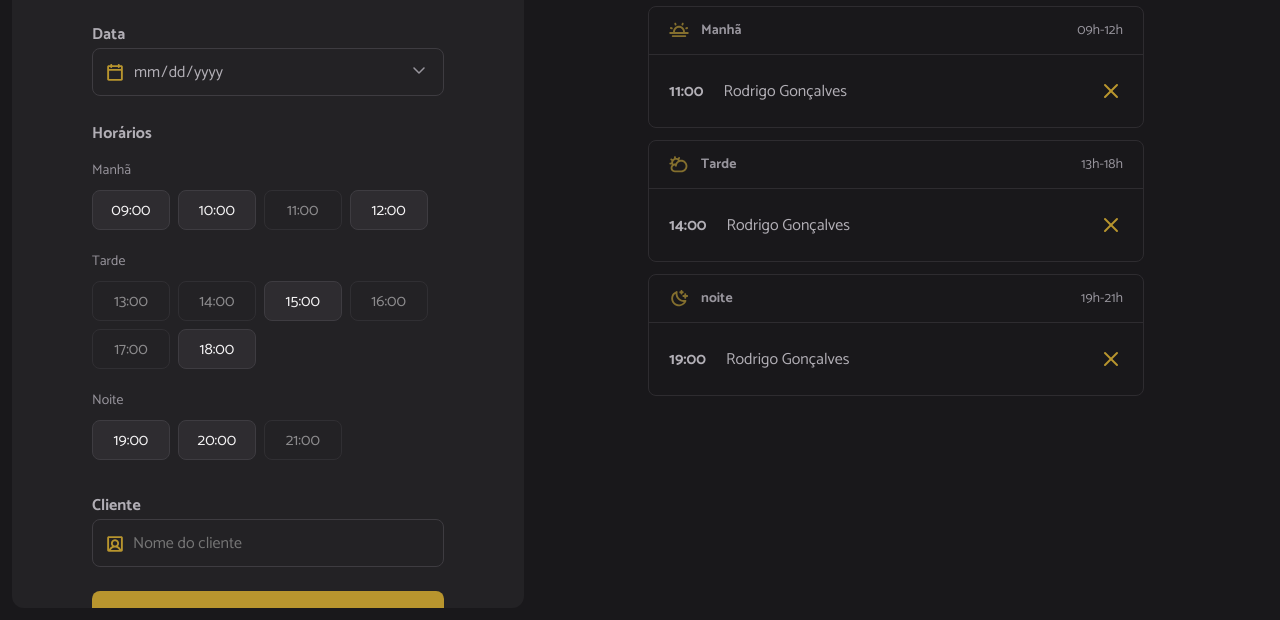
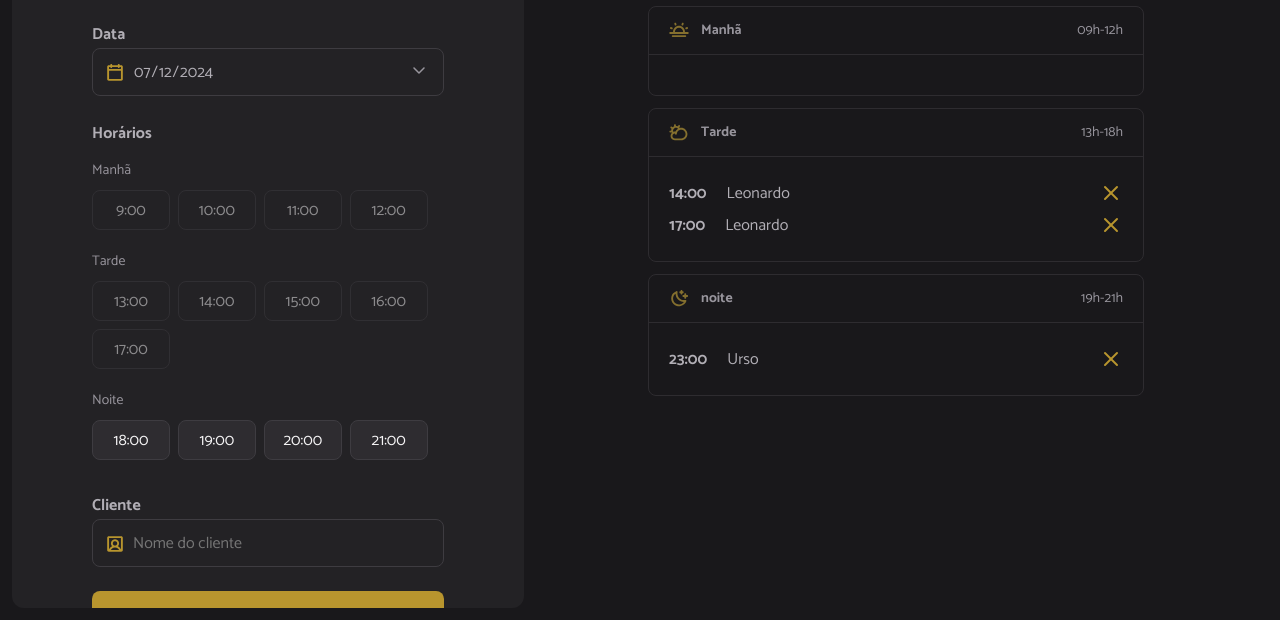
Before and after one commit to leodolago/hairday, a website built with webpack: page index.html in a window 1280 px wide. Shown: the part 180-800 px from the top of the page. Built offline with nearby package versions, Linux system fonts and the light colour scheme; data requests are answered from the project's data file.

Commit message:
Add schedule render

```diff
--- a/server.json
+++ b/server.json
@@ -1,3 +1,29 @@
 {
-  "schedules": []
+  "schedules": [
+    {
+      "id": 1720786743137,
+      "name": "Leonardo",
+      "when": "2024-07-12T14:00:00.000Z"
+    },
+    {
+      "id": 1720802496717,
+      "name": "Leonardo",
+      "when": "2024-07-12T17:00:00.000Z"
+    },
+    {
+      "id": 1720804144137,
+      "name": "Urso",
+      "when": "2024-07-12T23:00:00.000Z"
+    },
+    {
+      "id": 1720804774969,
+      "name": "Urso",
+      "when": "2024-07-13T13:00:00.000Z"
+    },
+    {
+      "id": 1720805027125,
+      "name": "Alex",
+      "when": "2024-07-13T17:00:00.000Z"
+    }
+  ]
 }
--- a/src/main.js
+++ b/src/main.js
@@ -7,3 +7,9 @@ import "./libs/dayjs.js"
 import "./styles/global.css"
 import "./styles/form.css"
 import "./styles/schedule.css"
+
+// JS
+import "./modules/form/submit.js"
+import "./modules/page-load.js"
+
+import "./modules/form/date-change.js"
--- /dev/null
+++ b/src/modules/form/date-change.js
@@ -0,0 +1,7 @@
+import { schedulesDay } from "../schedules/load"
+
+// Seleciona o input de data.
+const selectedDate = document.getElementById("date")
+
+// Recarrega a lista de horários quando o input de data mudar.
+selectedDate.onchange = () => schedulesDay()
--- /dev/null
+++ b/src/modules/form/hours-click.js
@@ -0,0 +1,16 @@
+export function hoursClick() {
+  const hours = document.querySelectorAll(".hour-available")
+
+  hours.forEach((available) => {
+    available.addEventListener("click", (selected) => {
+      // Remove a classe hour-selected de todos as li não selecionadas.
+      hours.forEach((hour) => {
+        hour.classList.remove("hour-selected")
+      })
+
+      // Adiciona a classe na li clicada.
+      selected.target.classList.add("hour-selected")
+    })
+  })
+
+}
--- /dev/null
+++ b/src/modules/form/hours-load.js
@@ -0,0 +1,59 @@
+import { openingHours } from "../../utils/opening-hours.js"
+import dayjs from "dayjs"
+import { hoursClick } from "./hours-click.js"
+
+const hours = document.getElementById("hours")
+
+export function hoursLoad({ date, dailySchedules }) {
+  // Limpa a lista de horários.
+  hours.innerHTML = ""
+
+  // Obteém a lista de horários ocupados
+  const unavaliableHours = dailySchedules.map((schedule) =>
+    dayjs(schedule.when).format("HH:mm")
+  )
+
+  const opening = openingHours.map((hour) => {
+    // Recupera somente a hora.
+    const [scheduleHour] = hour.split(":",)
+
+    // Verifica está no pasado
+    const isHourPast = dayjs(date).add(scheduleHour, "hour").isBefore(dayjs())
+
+    const available = !unavaliableHours.includes(hour) && !isHourPast
+    return {
+      hour,
+      available,
+    }
+  })
+
+  // Renderiza os horários
+  opening.forEach(({ hour, available }) => {
+    const li = document.createElement("li")
+    li.classList.add("hour")
+    li.classList.add(available ? "hour-available" : "hour-unavailable")
+
+    li.textContent = hour
+
+    if (hour === "9:00") {
+      hourHeaderAdd("Manhã")
+    } else if (hour === "13:00") {
+      hourHeaderAdd("Tarde")
+    } else if (hour === "18:00") {
+      hourHeaderAdd("Noite")
+    }
+
+    hours.append(li)
+  })
+
+  // Adiciona evento de click nos horários disponíveis.
+  hoursClick()
+}
+
+function hourHeaderAdd(title) {
+  const header = document.createElement("li")
+  header.classList.add("hour-period")
+  header.textContent = title
+
+  hours.append(header)
+}
--- /dev/null
+++ b/src/modules/form/submit.js
@@ -0,0 +1,61 @@
+import dayjs from "dayjs"
+
+import { scheduleNew } from "../../services/schedule-new.js"
+import { schedulesDay } from "../schedules/load.js"
+
+const form = document.querySelector("form")
+const selectedDate = document.getElementById("date")
+const clientName = document.getElementById("client")
+
+// Data de hoje para o input.
+const inputToday = dayjs(new Date()).format("YYYY-MM-DD")
+// Carrega a data atual.
+selectedDate.value = inputToday
+
+// Define a data mínima como sendo a data atual.
+selectedDate.min = inputToday
+
+form.onsubmit = async (event) => {
+  event.preventDefault()
+
+  try {
+    // Recuperando nome do cliente.
+    const name = clientName.value.trim()
+
+    if (!name) {
+      return alert("Informe o nome do cliente!")
+    }
+
+    // Recupera o horário selecionado.
+    const hourSelected = document.querySelector(".hour-selected")
+
+    if (!hourSelected) {
+      return alert("Selecione a hora.")
+    }
+
+    // Recuperar somente a hora
+    const [hour] = hourSelected.innerText.split(":")
+
+    // Inserir a hora na data
+    const when = dayjs(selectedDate.value).add(hour, "hour")
+
+    // Gera um ID
+    const id = new Date().getTime()
+
+    // Faz o agendamento.
+    await scheduleNew({
+      id,
+      name,
+      when
+    })
+
+    //Recarrega os agendamentos
+    await schedulesDay()
+
+    clientName.value = ""
+
+  } catch (error) {
+    aler("Não foi possível realizar o agendamento.")
+    console.log(error)
+  }
+}
--- /dev/null
+++ b/src/modules/page-load.js
@@ -0,0 +1,5 @@
+import { schedulesDay } from "./schedules/load.js"
+
+document.addEventListener("DOMContentLoaded", function () {
+  schedulesDay()
+})
--- /dev/null
+++ b/src/modules/schedules/load.js
@@ -0,0 +1,20 @@
+import { scheduleFetchByDay } from "../../services/schedule-fetch-by-day.js"
+import { hoursLoad } from "../form/hours-load.js"
+import { scheduleShow } from "../schedules/show.js"
+
+// Seleciona o input de data.
+const selectedDate = document.getElementById("date")
+
+export async function schedulesDay() {
+  // Obtém a data no input.
+  const date = selectedDate.value
+
+  // Busca na API os agendamentos.
+  const dailySchedules = await scheduleFetchByDay({ date })
+
+  // Exibe os agendamentos
+  scheduleShow({ dailySchedules })
+
+  // Horários disponíveis.
+  hoursLoad({ date, dailySchedules })
+}
--- /dev/null
+++ b/src/modules/schedules/show.js
@@ -0,0 +1,52 @@
+import dayjs from "dayjs"
+
+// Seleciona as sessões manhã, tarde e noite.
+const periodMorning = document.getElementById("period-morning")
+const periodAfternoon = document.getElementById("period-afternoon")
+const periodNight = document.getElementById("period-night")
+
+export function scheduleShow({ dailySchedules }) {
+  try {
+    // Limpa as listas.
+    periodMorning.innerHTML = ""
+    periodAfternoon.innerHTML = ""
+    periodNight.innerHTML = ""
+
+    // renderiza os agendamentos por período.
+    dailySchedules.forEach((schedule) => {
+      const item = document.createElement("li")
+      const time = document.createElement("strong")
+      const name = document.createElement("span")
+
+      // Adiciona o id do agendamento.
+      item.setAttribute("data-id", schedule.id)
+      time.textContent = dayjs(schedule.when).format("HH:mm")
+      name.textContent = schedule.name
+
+      // Cria icone de cancelar o agendamento.
+      const cancelIcon = document.createElement('img')
+      cancelIcon.classList.add("cacel-icon")
+      cancelIcon.setAttribute("src", "./src/assets/cancel.svg")
+      cancelIcon.setAttribute("alt", "Cancelar")
+
+      // Adiciona o tempo o nome e o ícone no item.
+      item.append(time, name, cancelIcon)
+
+      // Obtém somente a hora.
+      const hour = dayjs(schedule.when).hour()
+
+      // Renderiza o agendamento no sessão(manhã, tarde e noite).
+      if(hour <= 12) {
+        periodMorning.appendChild(item)
+      } else if(hour > 12 && hour <= 18) {
+        periodAfternoon.appendChild(item)
+      } else {
+        periodNight.appendChild(item)
+      }
+    });
+
+  } catch (error) {
+    console.log(error)
+    alert("Não foi possível exibir os agendamentos")
+  }
+}
--- /dev/null
+++ b/src/services/api-config.js
@@ -0,0 +1,3 @@
+export const apiConfig = {
+  baseURL: "http://localhost:3333",
+}
--- /dev/null
+++ b/src/services/schedule-fetch-by-day.js
@@ -0,0 +1,22 @@
+import dayjs from "dayjs"
+import { apiConfig } from "./api-config.js"
+
+export async function scheduleFetchByDay({ date}) {
+  try {
+    // Faz a requisição.
+    const response = await fetch(`${apiConfig.baseURL}/schedules`)
+
+    // Convert para JSON.
+    const data = await response.json()
+
+    // Fitra os agendamentos pelo dia selecionado.
+    const dailySchedules = data.filter((schedule) =>
+      dayjs(date).isSame(schedule.when, "day")
+    )
+
+    return dailySchedules
+  } catch (error) {
+    console.log(error)
+    alert("Não foi possível buscar os agendamentos do dia selecionado.")
+  }
+}
--- /dev/null
+++ b/src/services/schedule-new.js
@@ -0,0 +1,19 @@
+import { apiConfig } from "./api-config.js"
+
+export async function scheduleNew({ id, name, when }) {
+  try {
+    // Faz a requisição para enviar os dados do agendamento.
+    await fetch(`${apiConfig.baseURL}/schedules`, {
+      method: 'POST',
+      headers: {
+        "Content-type": "application.json",
+      },
+      body: JSON.stringify({ id, name, when})
+    })
+
+    alert("Agendamento realizado com sucesso!")
+  } catch (error) {
+    console.log(error)
+    alert("Não foi possível agendar. Tente novamente mais tarde.")
+  }
+}
--- /dev/null
+++ b/src/utils/opening-hours.js
@@ -0,0 +1,15 @@
+export const openingHours = [
+  "9:00",
+  "10:00",
+  "11:00",
+  "12:00",
+  "13:00",
+  "14:00",
+  "15:00",
+  "16:00",
+  "17:00",
+  "18:00",
+  "19:00",
+  "20:00",
+  "21:00",
+]
```
Also changed, not shown: index.html (+10 -9 lines).
